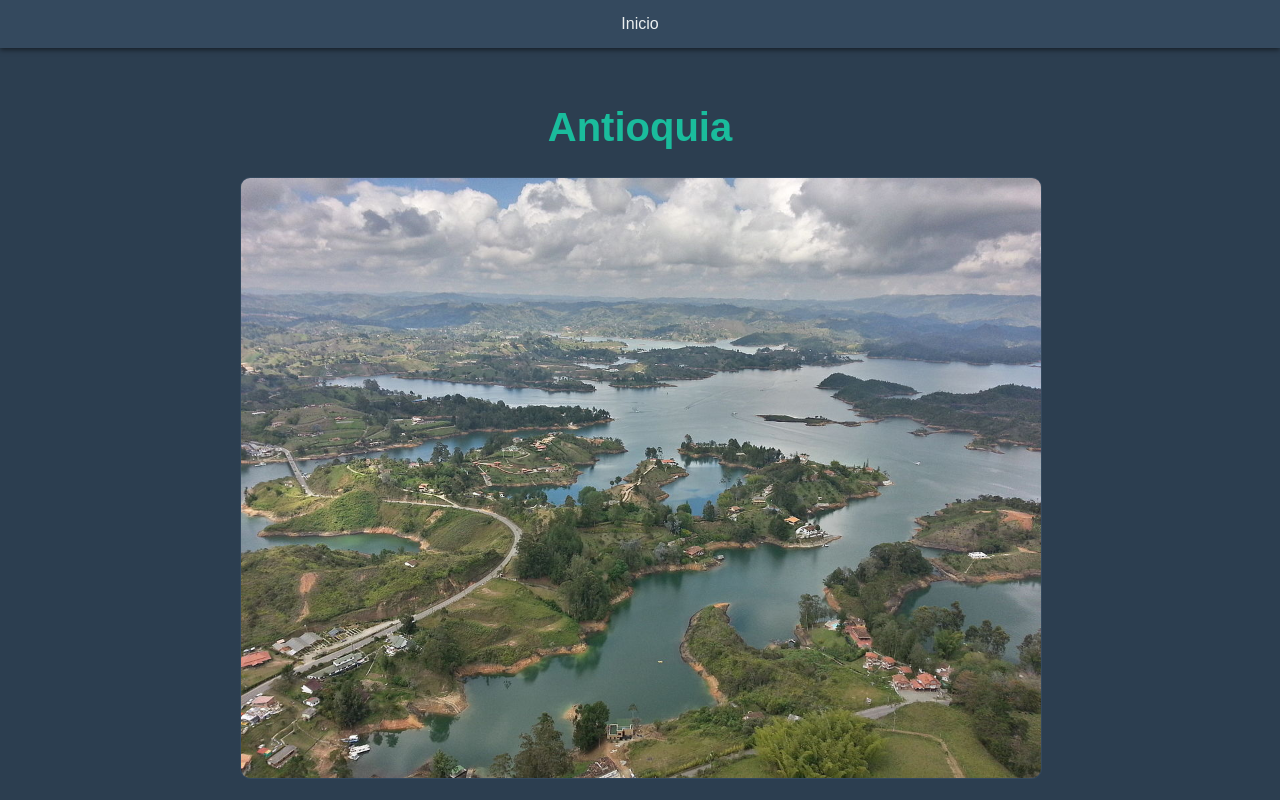
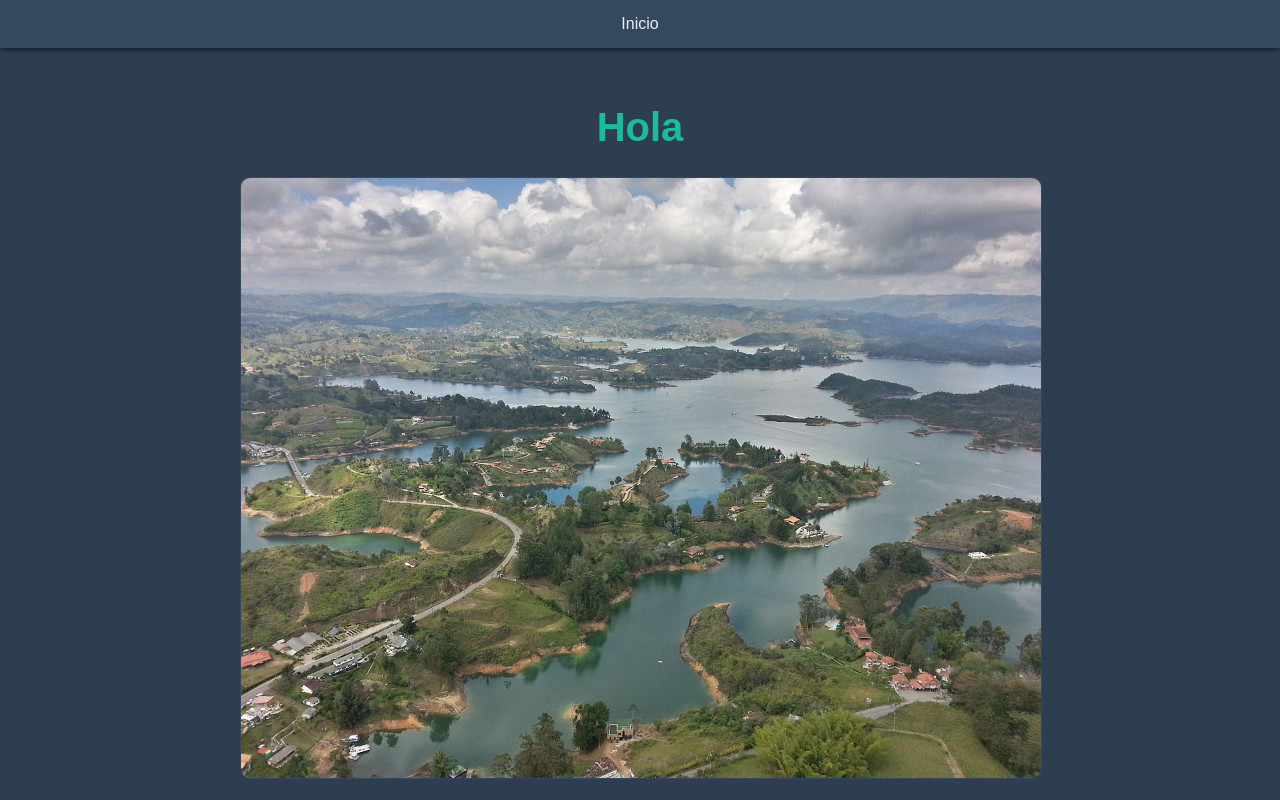
Before and after one commit to Josesolano258/Mapa-Interactivo, a plain HTML site: page html/antioquia.html in a window 1280 px wide. Shown: the top 800 px of the page. Drawn offline with Linux system fonts and the light colour scheme.

Commit message:
Modificando html

```diff
--- a/html/antioquia.html
+++ b/html/antioquia.html
@@ -17,7 +17,7 @@
 
     <div class="container">
         <!-- Título del departamento -->
-        <h1>Antioquia</h1>
+        <h1>Hola</h1>
 
         <!-- Imagen del mapa -->
         <div class="image-section">
```
